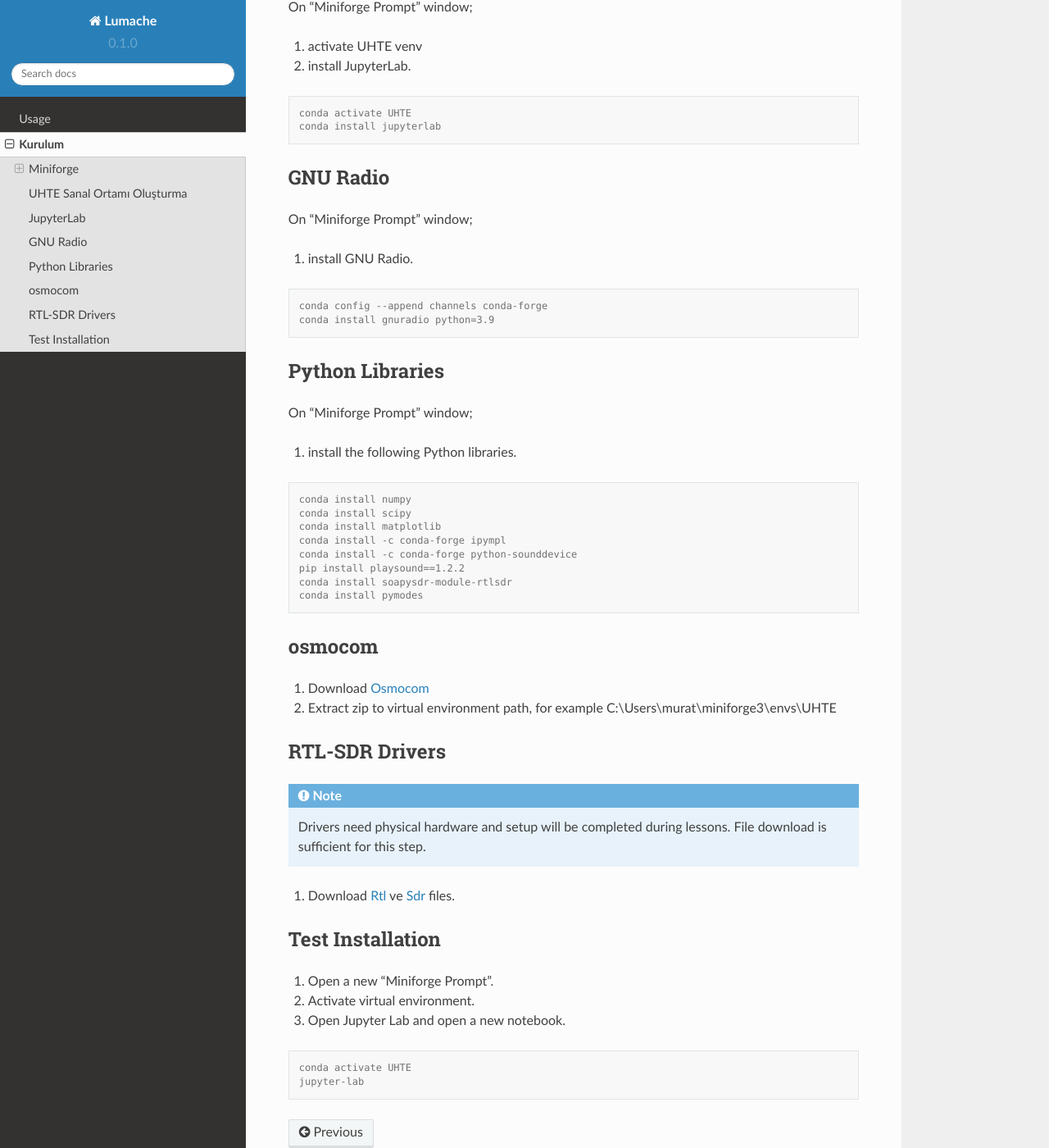
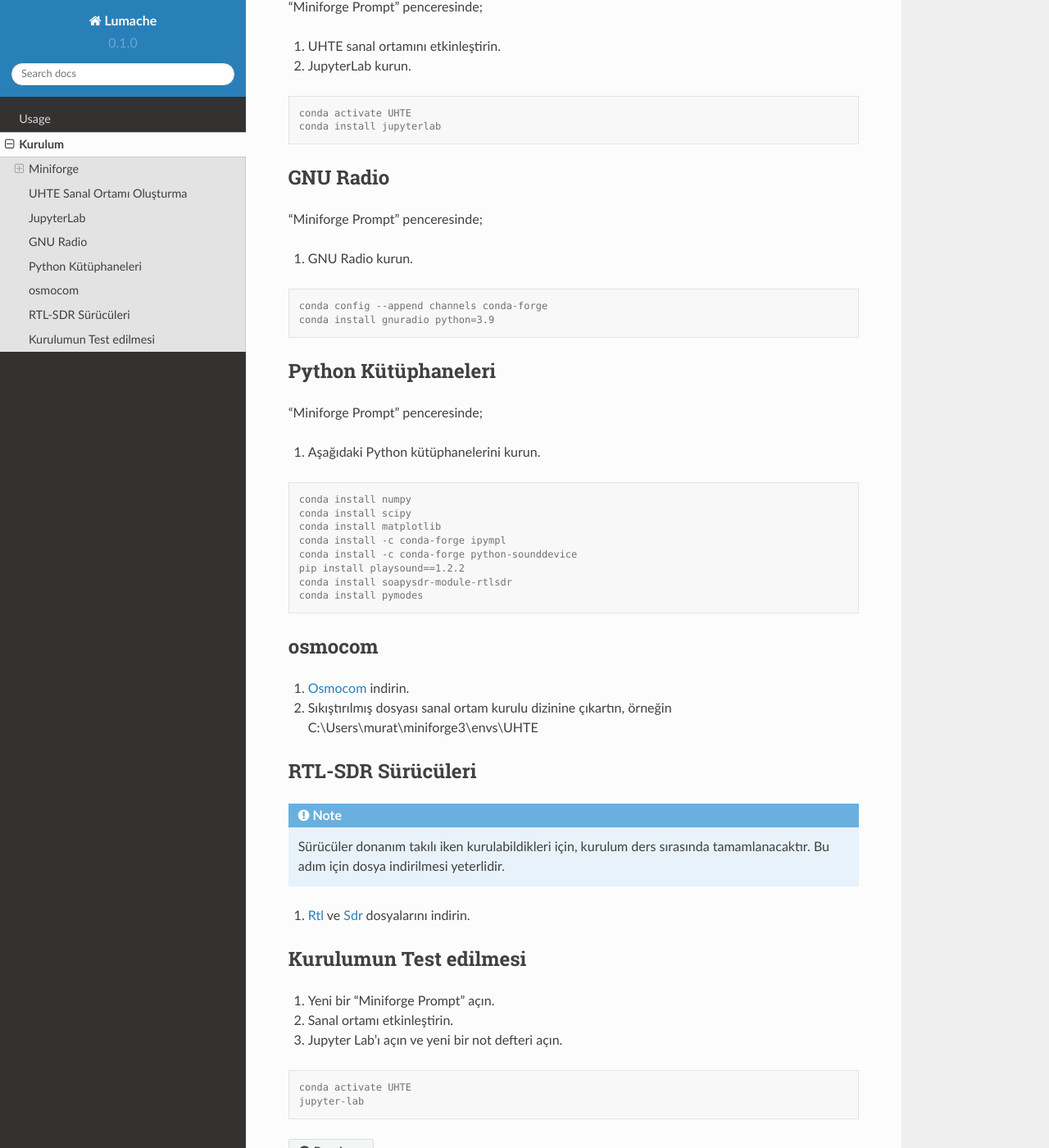
Before and after one commit to oakdemirci/rtdhakitr, a Sphinx documentation site: the page built from docs/source/installation.rst, in a window 1280 px wide and 1400 px high, scrolled down 1270 px. Shown: the whole window at 82% size. Built offline with Sphinx 7.4.7 and the Read the Docs theme 2.0.0, drawn with Linux system fonts in a browser that asks for light colours; some of the changed text lies outside the part shown.

Commit message:
Update installation.rst

```diff
--- a/docs/source/installation.rst
+++ b/docs/source/installation.rst
@@ -52,9 +52,9 @@
 
 .. note::
 
-   On Windows; after miniforge installation, press "Windows key", search for "miniforge" and run "Miniforge Prompt".
+   Windowsta; miniforge kurulumu sonrasında, "Windows" tuşuna basın, "miniforge" aratın, ve "Miniforge Prompt" uygulamasını çalıştırın.
 
-Create virtual env UHTE with the following command.
+UHTE sanal ortamını aşağıdaki komutu çalıştırarak oluşturun.
 
 
 .. code-block:: console
@@ -65,10 +65,10 @@
 JupyterLab
 ------------
 
-On “Miniforge Prompt” window;
+“Miniforge Prompt” penceresinde;
 
-#. activate UHTE venv
-#. install JupyterLab.
+#. UHTE sanal ortamını etkinleştirin.
+#. JupyterLab kurun.
 
 .. code-block:: console
 
@@ -79,9 +79,9 @@
 GNU Radio
 ------------
 
-On “Miniforge Prompt” window;
+“Miniforge Prompt” penceresinde;
 
-#. install GNU Radio.
+#. GNU Radio kurun.
 
 .. code-block:: console
 
@@ -89,12 +89,12 @@
    conda install gnuradio python=3.9
 
 
-Python Libraries
+Python Kütüphaneleri
 ------------
 
-On “Miniforge Prompt” window;
+“Miniforge Prompt” penceresinde;
 
-#. install the following Python libraries.
+#. Aşağıdaki Python kütüphanelerini kurun.
 
 .. code-block:: console
 
@@ -111,30 +111,30 @@
 osmocom
 ------------
 
-#. Download `Osmocom`_
-#. Extract zip to virtual environment path, for example C:\\Users\\murat\\miniforge3\\envs\\UHTE
+#.  `Osmocom`_ indirin.
+#. Sıkıştırılmış dosyası sanal ortam kurulu dizinine çıkartın, örneğin C:\\Users\\murat\\miniforge3\\envs\\UHTE
 
 .. _osmocom: https://downloads.osmocom.org/binaries/windows/rtl-sdr/rtl-sdr-64bit-20221120.zip
 
-RTL-SDR Drivers
+RTL-SDR Sürücüleri
 ------------
 
 .. note::
 
-   Drivers need physical hardware and setup will be completed during lessons. File download is sufficient for this step.
+   Sürücüler donanım takılı iken kurulabildikleri için, kurulum ders sırasında tamamlanacaktır. Bu adım için dosya indirilmesi yeterlidir.
 
-#. Download `Rtl`_ ve `Sdr`_ files.
+#. `Rtl`_ ve `Sdr`_ dosyalarını indirin.
 
 .. _rtl: https://github.com/pbatard/libwdi/releases/download/b730/zadig-2.5.exe
 .. _sdr: https://airspy.com/?ddownload=3130
 
 
-Test Installation
+Kurulumun Test edilmesi
 ------------
 
-#. Open a new "Miniforge Prompt".
-#. Activate virtual environment.
-#. Open Jupyter Lab and open a new notebook.
+#. Yeni bir “Miniforge Prompt” açın.
+#. Sanal ortamı etkinleştirin.
+#. Jupyter Lab'ı açın ve yeni bir not defteri açın.
 
 .. code-block:: console
 
```
